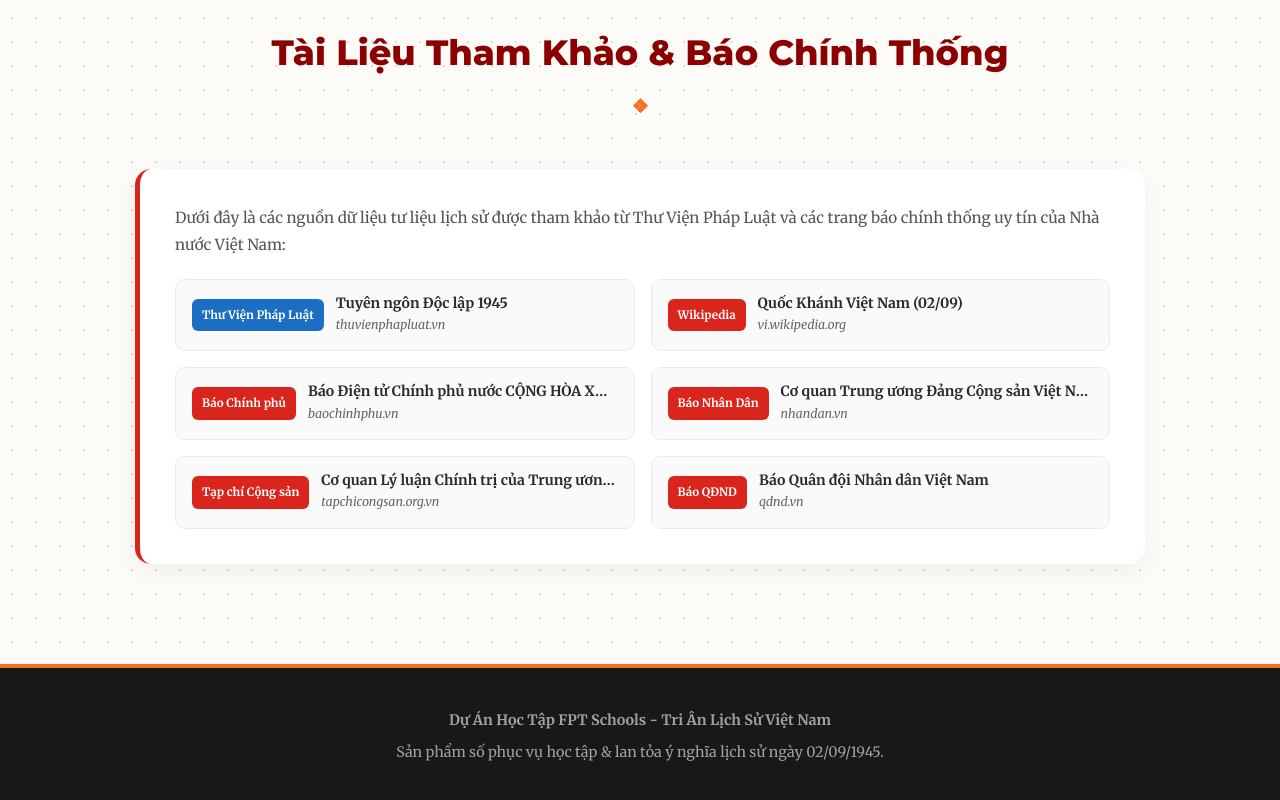
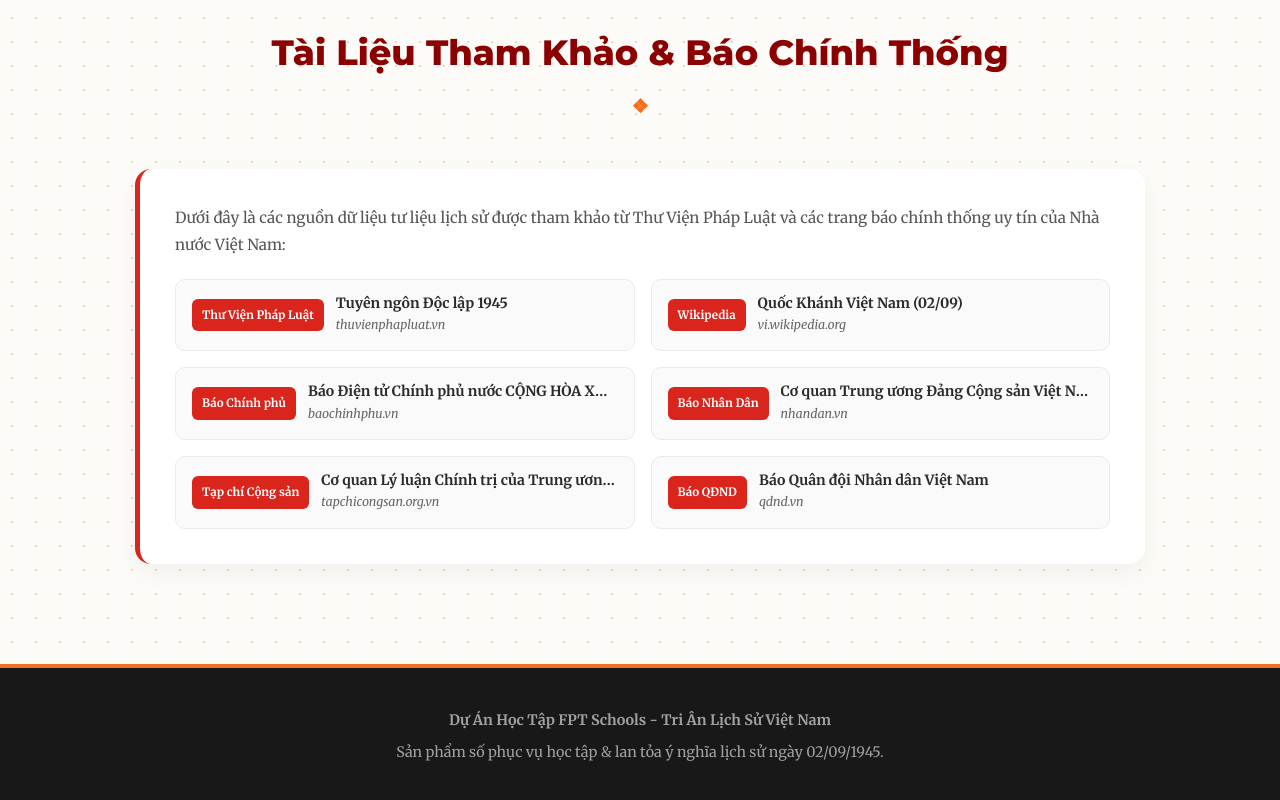
Before and after one commit to Behemoth2k/my-website, a plain HTML site: page index.html in a window 1280 px wide. Shown: the part 5394-6194 px from the top of the page. Drawn offline with Linux system fonts and the light colour scheme.

Commit message:
Update index.html

```diff
--- a/index.html
+++ b/index.html
@@ -593,7 +593,7 @@
             box-shadow: 0 6px 20px rgba(243, 111, 33, 0.4);
         }
 
-        /* --- REFERENCES SECTION (ĐÃ SỬA KHÔNG BỊ TRÀN KHUNG) --- */
+        /* --- REFERENCES SECTION --- */
         .references-section {
             background: #ffffff;
             border-radius: 16px;
@@ -915,7 +915,7 @@
 
                 <div class="references-grid">
                     <a href="https://thuvienphapluat.vn/hoi-dap-phap-luat/toan-van-ban-tuyen-ngon-doc-lap-nam-1945-138049189.html" target="_blank" class="ref-card">
-                        <span class="ref-badge" style="background: #1b6ec2;">Thư Viện Pháp Luật</span>
+                        <span class="ref-badge">Thư Viện Pháp Luật</span>
                         <div class="ref-info">
                             <span class="ref-title">Tuyên ngôn Độc lập 1945</span>
                             <span class="ref-source">thuvienphapluat.vn</span>
```
